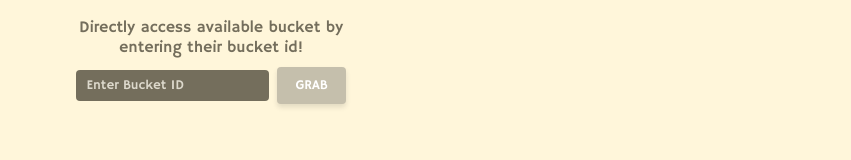
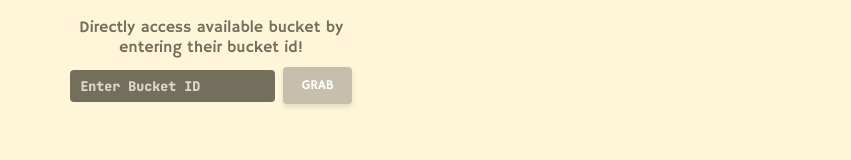
Before and after one commit to qwyzex/hastebucket, a Next.js app: page / in a window 1280 px wide. Shown: the part 128-288 px from the top of the page, without its empty margins (429-1280 px from the left). Built offline with nearby package versions, Linux system fonts and the light colour scheme; no server answers.

Commit message:
CHANGES: FONT FAMILY FOR BUCKET ID TO MONO

```diff
--- a/styles/GrabBucket.module.sass
+++ b/styles/GrabBucket.module.sass
@@ -1,4 +1,8 @@
 @import './Vars'
+
+@font-face
+    font-family: "Jets"
+    src: url('./fonts/JetBrains.ttf')
 
 .container
     display: flex
@@ -23,3 +27,5 @@
 
         input[type="text"]
             @include input-field()
+            font-family: Jets !important
+            font-weight: 900
--- a/styles/Vars.sass
+++ b/styles/Vars.sass
@@ -60,7 +60,7 @@
 
     background-color: var(--color-dim)
     color: var(--background)
-    font-family: Hammersmith
+    // font-family: Hammersmith
 
     border: none
     outline: 2px solid #00000000
--- a/styles/globals.sass
+++ b/styles/globals.sass
@@ -36,6 +36,10 @@ a
     font-family: "Khula"
     src: url('./fonts/Khula-Regular.ttf')
 
+@font-face
+    font-family: "Jets"
+    src: url('./fonts/JetBrains.ttf')
+
 @media (prefers-color-scheme: dark)
     html
         color-scheme: dark
@@ -45,6 +49,7 @@ body
     background-color: var(--background)
     color: var(--color)
 
+
 button, a, input
     font-family: Hammersmith !important
 
@@ -53,6 +58,13 @@ button, a, input
 
         &:hover
             border: 2px solid #a54649 !important
+
+code
+    font-family: Jets !important
+
+    padding: 0.3rem 0.6rem
+    background-color: var(--background-light)
+    border-radius: 5px
 
 #__next
     height: 100%
```
Also changed, not shown: pages/bucket/[bucketid].tsx (+6 -4 lines), styles/fonts/JetBrains.ttf (added).
